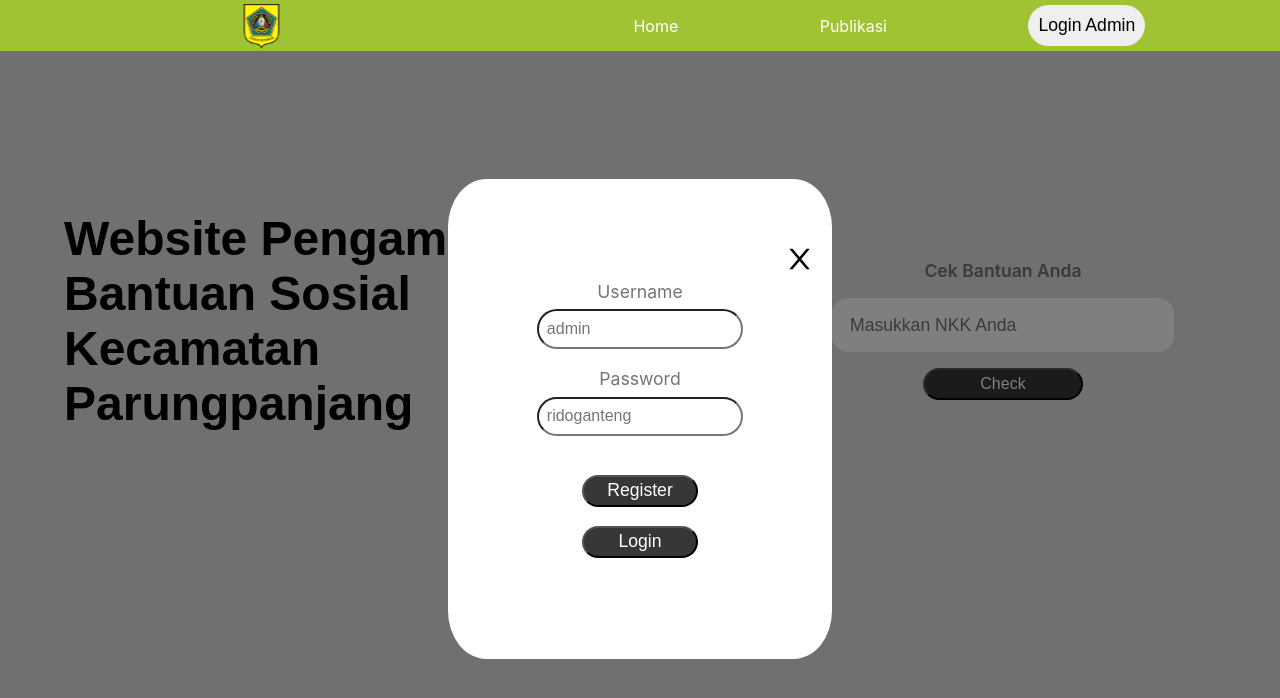
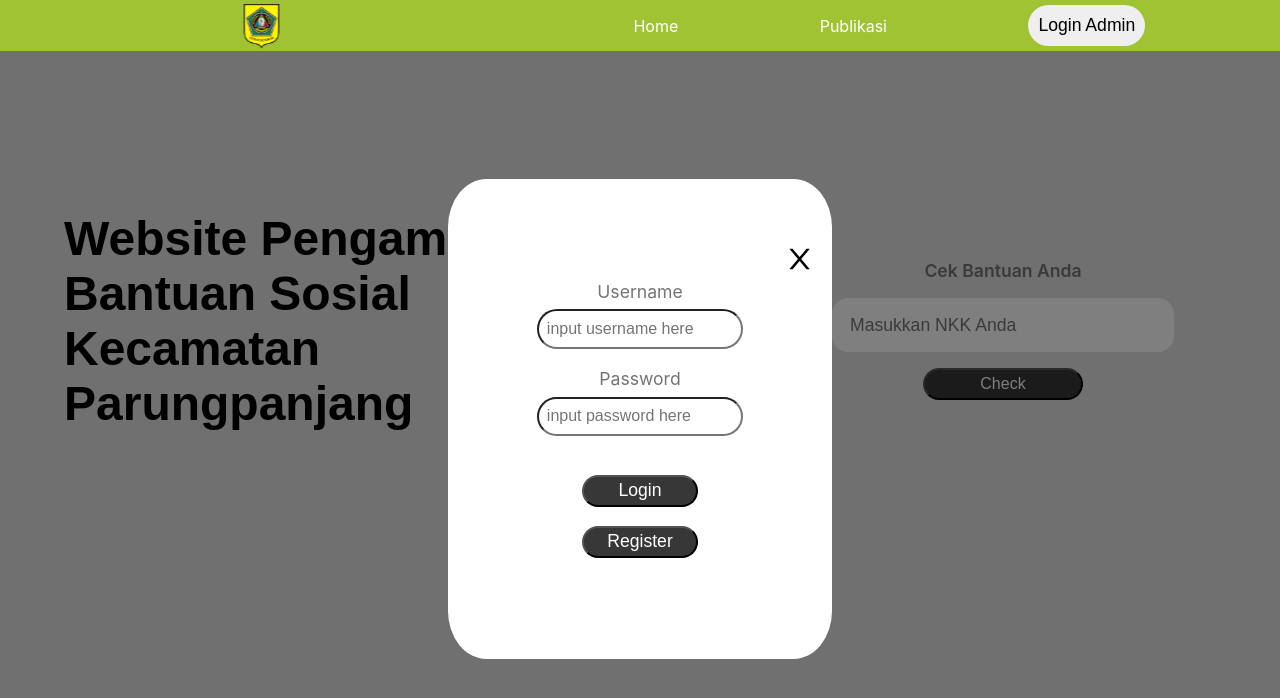
Before and after one commit to rif42/Fullstack_Bansos_APP, a React (Vite) app in the folder client/: page / in a window 1280 px wide. Both pictures are taken after a click on the button "Login Admin". Shown: the top 698 px of the page. Built offline with nearby package versions, Linux system fonts and the light colour scheme.

Commit message:
fixing loginpage and admin dashboard page

```diff
--- a/client/index.html
+++ b/client/index.html
@@ -2,9 +2,9 @@
 <html lang="en">
   <head>
     <meta charset="UTF-8" />
-    <link rel="icon" type="image/svg+xml" href="/vite.svg" />
+    <link rel="icon" type="image/svg+xml" href="./src/assets/logobogor.svg" />
     <meta name="viewport" content="width=device-width, initial-scale=1.0" />
-    <title>Vite + React</title>
+    <title>Aplikasi BANSOS</title>
   </head>
   <body>
     <div id="root"></div>
--- a/client/src/components/AdminDashboard.jsx
+++ b/client/src/components/AdminDashboard.jsx
@@ -77,7 +77,7 @@ function AdminDashboard() {
                 <div className='admin_content'>
                     {bansosform ? (
                         <BuatBansos formtoggle={formtoggle} />
-                    ) : bansosdata ? (
+                    ) : bansosdata.length != 0 ? (
                         <CardBansos data={bansosdata} formtoggle={formtoggle} />
                     ) : (
                         <div className='buatbansos'>
--- a/client/src/components/LoginPage.jsx
+++ b/client/src/components/LoginPage.jsx
@@ -35,20 +35,22 @@ function LoginPage() {
         }
         return true;
     };
+
     const validate = () => {
         if (user === "" || pass === "") {
             errNotify("Username or Password is Empty!");
             return false;
         }
         if (user.length < 5 || pass.length < 5) {
-            errNotify("Username or Password must be at least 5 characters!");
+            errNotify("Username or Password must be at least 6 characters!");
             return false;
         }
 
         return true;
     };
 
-    const loginAccount = () => {
+    const loginAccount = (e) => {
+        e.preventDefault();
         if (!validate()) return;
         // console.log(user, "USER REF");
         // console.log(pass, "PASS REF");
@@ -58,8 +60,9 @@ function LoginPage() {
                 // console.log(err, "LOGIN RESPONSE");
                 if (res.data.message) {
                     errNotify(res.data.message);
-                } else if (res.err) {
-                    errNotify(res.err);
+                } else if (res.data.err) {
+                    console.log(res.data.err, "ERROR");
+                    errNotify(res.data.err);
                 } else {
                     loginNotify();
                     navigate("/admin");
@@ -70,22 +73,22 @@ function LoginPage() {
         }
     };
 
-    const registerAccount = () => {
+    const registerAccount = (e) => {
+        e.preventDefault();
         //run validate function, if return false then stop the function
         if (!validate()) return;
         // console.log(user, "USER REF");
         // console.log(pass, "PASS REF");
-        try {
+
         Axios.post("http://localhost:3001/register", { user: user, pass: pass }).then((res) => {
+            console.log(res);
             if (res.data.message) {
+                console.log(res);
                 errNotify(res.data.message);
             } else {
                 regNotify();
             }
         });
-        } catch (err) {
-            console.log(err);
-        }
     };
 
     const checkBantuan = async () => {
@@ -123,10 +126,6 @@ function LoginPage() {
             console.log(err);
         }
     };
-
-    function handleSubmit(e) {
-        e.preventDefault();
-    }
 
     const updateData = (e) => {
         setDataWarga({
@@ -220,7 +219,7 @@ function LoginPage() {
             {loginmodal ? (
                 <div className='loginmodal'>
                     <AiOutlineClose className='closebutton' onClick={() => setLoginModal(false)} />
-                    <form id='loginform' className='modalbox' onSubmit={handleSubmit}>
+                    <form id='loginform' className='modalbox'>
                         <label htmlFor='user' className='loginlabel'>
                             Username
                         </label>
@@ -231,7 +230,7 @@ function LoginPage() {
                                 setUser(e.target.value);
                             }}
                             className='loginbox'
-                            placeholder='admin'
+                            placeholder='input username here'
                         />
                         <label htmlFor='pass' className='loginlabel'>
                             Password
@@ -243,14 +242,14 @@ function LoginPage() {
                                 setPass(e.target.value);
                             }}
                             className='loginbox'
-                            placeholder='ridoganteng'
+                            placeholder='input password here'
                         />
-                        <button type='submit' onClick={registerAccount} className='loginbutton'>
-                            Register
+                        <button onClick={loginAccount} className='loginbutton'>
+                            Login
                         </button>
 
-                        <button type='submit' onClick={loginAccount} className='loginbutton'>
-                            Login
+                        <button onClick={registerAccount} className='loginbutton'>
+                            Register
                         </button>
                     </form>
                 </div>
```
Also changed, not shown: 1 other file (tests, documents, lock files or other folders). Lines whose indentation alone changed are shown as unchanged.
